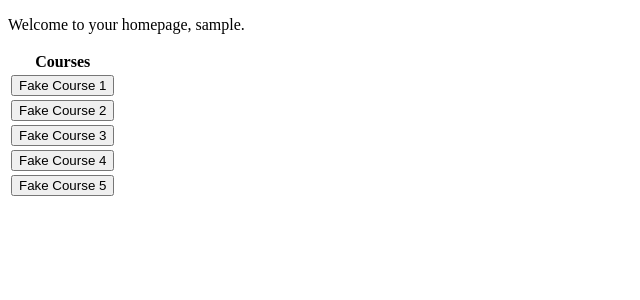
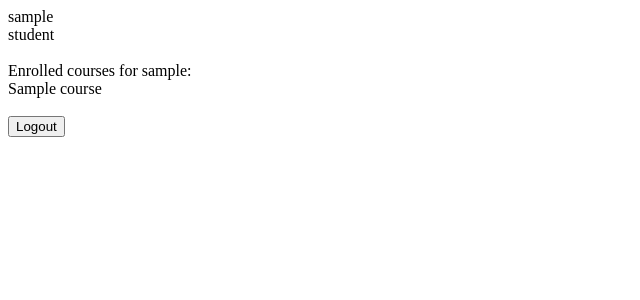
Before and after one commit to Intro-To-DB/Student-Scheduler, a PHP site: page /Student-Scheduler/home.php in a window 1280 px wide. Shown: the top 300 px of the page, without its empty margins (0-640 px from the left). Run offline with PHP 8.4, Linux system fonts and the light colour scheme; the visitor is signed in with stand-in values (Sample User, id 1); tables that the repository leaves empty or names only in its code hold one stand-in row (values such as "Sample post").

Commit message:
Adding logout functionality & home changes

```diff
--- a/home.php
+++ b/home.php
@@ -1,6 +1,7 @@
 <!-- display courses -->
 <?php
 	session_start();
+	require('dbconnect.php');
 ?>
 <!DOCTYPE HTML>
 <html>
@@ -8,14 +9,26 @@
 	<?php echo("<title>" . $_SESSION["username"] . "'s Homepage</title>"); ?>
 </head>
 <body>
-	<?php echo("<p>Welcome to your homepage, " . $_SESSION["username"] . ".</p>"); ?>
-	<table>
-		<th><b>Courses</b></th>
-		<tr><td><button>Fake Course 1</button></td></tr>
-		<tr><td><button>Fake Course 2</button></td></tr>
-		<tr><td><button>Fake Course 3</button></td></tr>
-		<tr><td><button>Fake Course 4</button></td></tr>
-		<tr><td><button>Fake Course 5</button></td></tr>
-	</table>
+	<?php
+		echo($_SESSION['username'] . "<br>" . $_SESSION['userType'] . "<br><br>");
+		$idArr = array();
+		$query = mysqli_query($SDB, "SELECT enID, crsID FROM enrolled WHERE userID='" . $_SESSION['userID'] . "'");
+		while($data = mysqli_fetch_assoc($query)){
+			$idArr[$data['enID']] = $data['crsID'];
+		}
+		$crs_query = mysqli_query($SDB, "SELECT crsName FROM course WHERE crsID IN (" . implode(', ', $idArr) . ")");
+		echo("Enrolled courses for " . $_SESSION['username'] . ": <br>");
+		$crsArr = array();
+		while($crs_data = mysqli_fetch_assoc($crs_query)){
+			$crsArr[] = $crs_data['crsName'];
+		}
+		echo(implode("<br>", $crsArr));
+	?>
+	<div id="home_footer">
+		<br>
+		<form id="logout_button" action="logout.php">
+			<input type="submit" name="logout" value="Logout"/>
+		</form>
+	</div>
 </body>
 </html>
```
Also changed, not shown: authenticate.php (+0 -7 lines), logout.php (+7 -0 lines).
